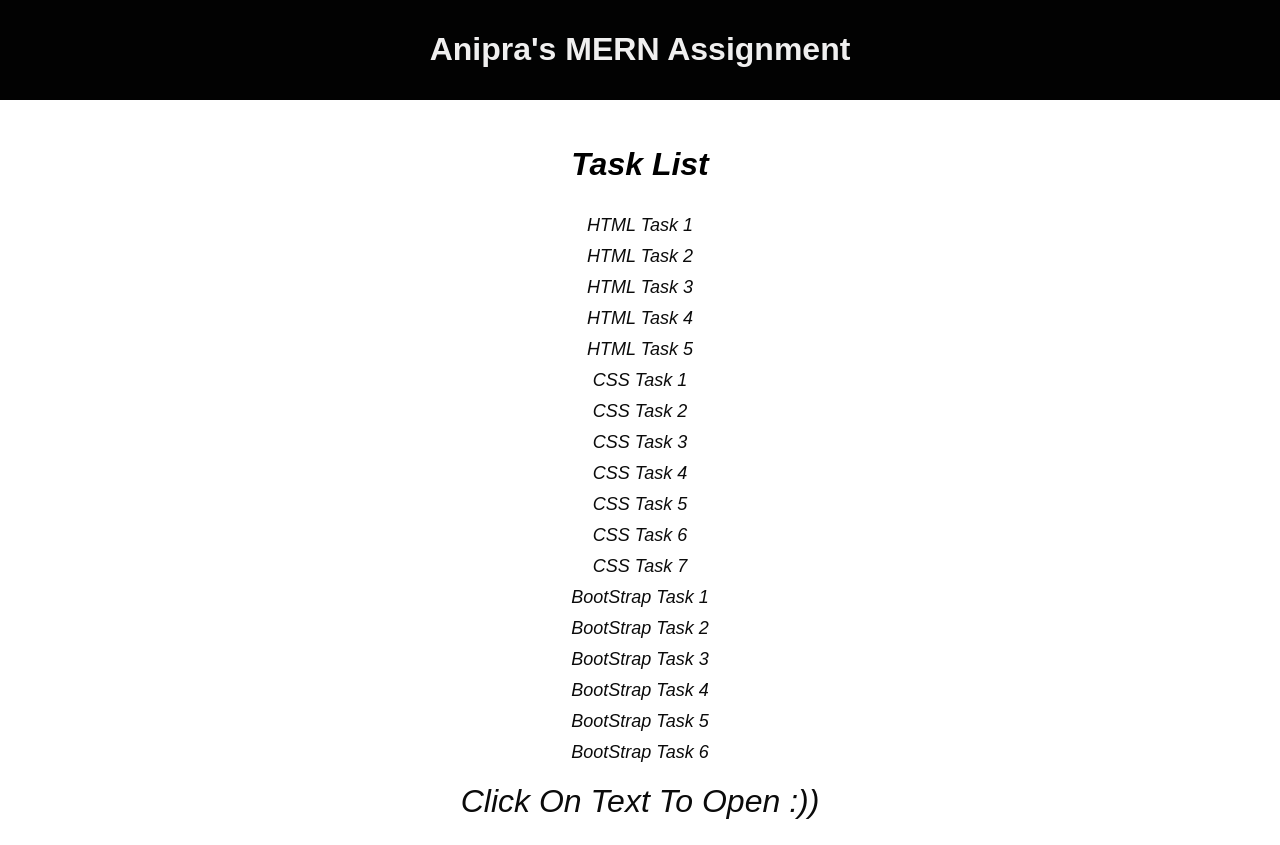
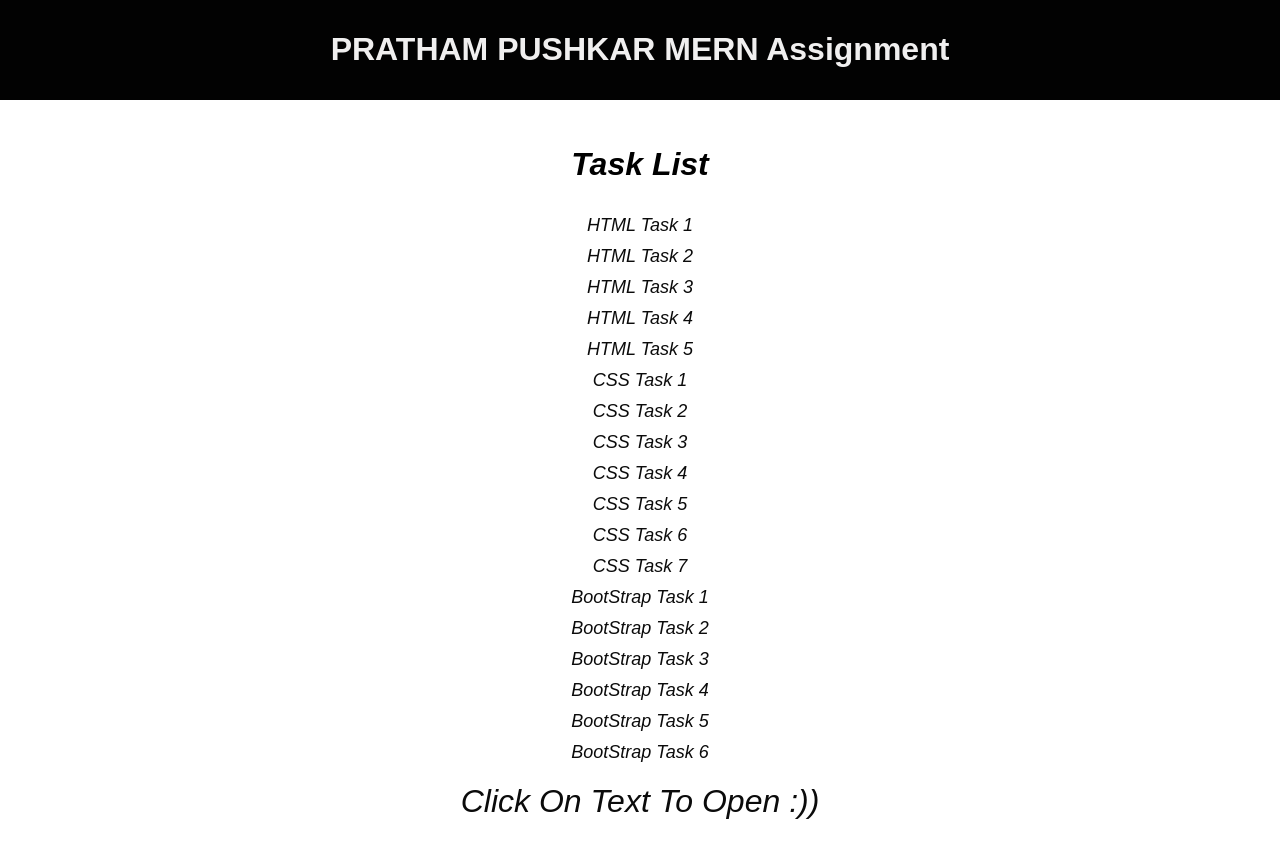
Before and after one commit to Pratham777777777/Mern-Assignment-1, a plain HTML site: page index.html in a window 1280 px wide. Drawn offline with Linux system fonts and the light colour scheme.

Commit message:
Update index.html

```diff
--- a/index.html
+++ b/index.html
@@ -39,7 +39,7 @@
 </head>
 <body>
     <header>
-        <h1>Anipra's MERN Assignment</h1>
+        <h1>PRATHAM PUSHKAR MERN Assignment</h1>
     </header>
     <section>
         <h2 style="font-style: italic;font-size:xx-large;"><b>Task List</b></h2>
```
